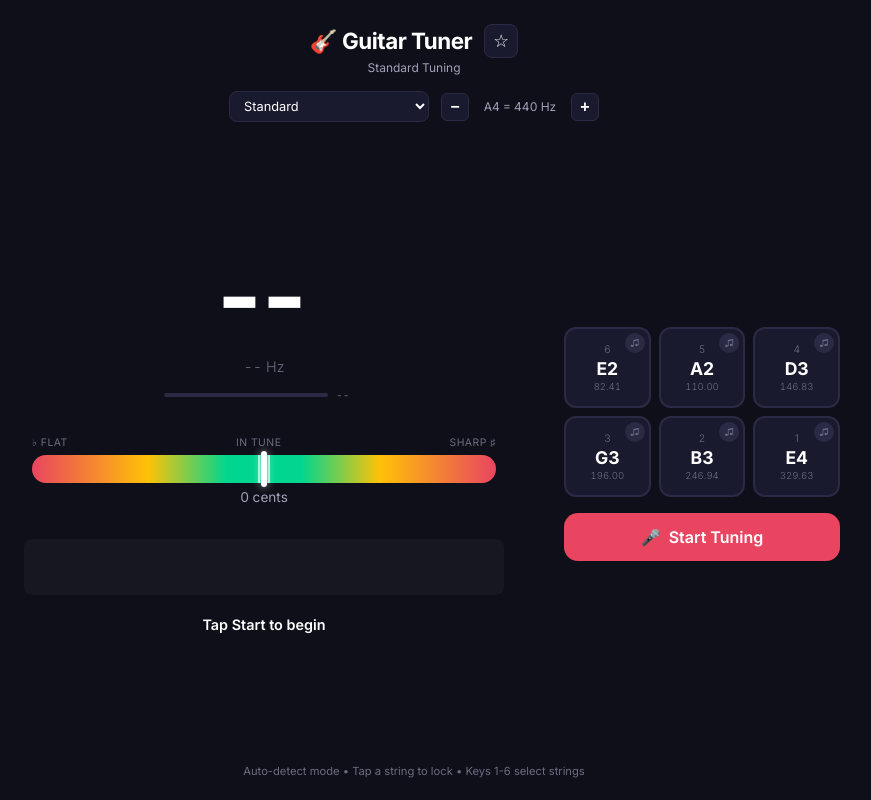
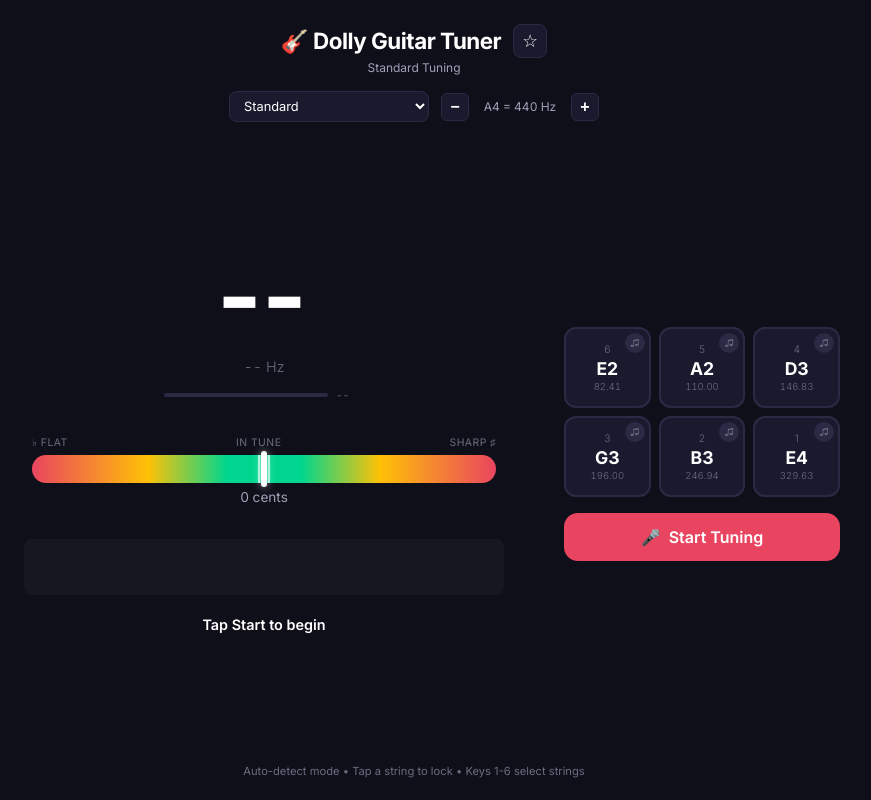
Before and after one commit to The-Mikish-Group/GuitarTuner, a plain HTML site: page wwwroot/index.html in a window 1280 px wide. Shown: the whole page, without its empty margins (226-1097 px from the left). Drawn offline with Linux system fonts and the light colour scheme.

Commit message:
Rename app display name to Dolly Guitar Tuner

```diff
--- a/wwwroot/app.js
+++ b/wwwroot/app.js
@@ -1,5 +1,5 @@
 // ============================================================
-// Guitar Tuner PWA - Main Application
+// Dolly Guitar Tuner PWA - Main Application
 // Uses Web Audio API + YIN pitch detection algorithm
 // ============================================================
 
--- a/wwwroot/index.html
+++ b/wwwroot/index.html
@@ -6,7 +6,7 @@
     <meta name="theme-color" content="#e94560">
     <meta name="apple-mobile-web-app-capable" content="yes">
     <meta name="apple-mobile-web-app-status-bar-style" content="black-translucent">
-    <title>Guitar Tuner</title>
+    <title>Dolly Guitar Tuner</title>
     <link rel="manifest" href="manifest.json">
     <link rel="icon" href="icon.svg" type="image/svg+xml">
     <link rel="apple-touch-icon" href="icon-192.png">
@@ -20,7 +20,7 @@
         <!-- Header -->
         <header role="banner">
             <div class="header-row">
-                <h1>&#127928; Guitar Tuner</h1>
+                <h1>&#127928; Dolly Guitar Tuner</h1>
                 <button id="theme-toggle" aria-label="Toggle light/dark theme" title="Toggle theme">
                     <span id="theme-icon">&#9788;</span>
                 </button>
```
Also changed, not shown: wwwroot/manifest.json, 1 other file.
